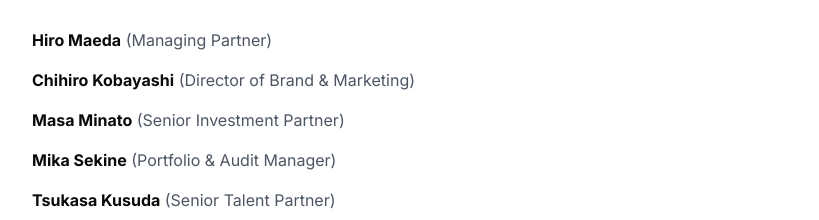
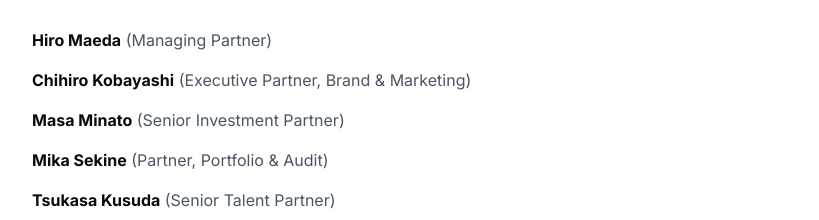
Before and after one commit to heromaeda/allstarglobal, a Next.js app: page /allstarglobal/ in a window 1280 px wide. Shown: the part 661-881 px from the top of the page, without its empty margins (64-883 px from the left). Built offline with nearby package versions, Linux system fonts and the light colour scheme.

Commit message:
Update page.tsx
Changed Chihiro and Mika's title

```diff
--- a/app/page.tsx
+++ b/app/page.tsx
@@ -49,7 +49,7 @@ export default function Home() {
             </li>
             <li>
               <Link href="#" className="font-bold hover:underline">Chihiro Kobayashi</Link>
-              <span className="text-gray-600"> (Director of Brand & Marketing)</span>
+              <span className="text-gray-600"> (Executive Partner, Brand & Marketing)</span>
             </li>
             <li>
               <Link href="#" className="font-bold hover:underline">Masa Minato</Link>
@@ -57,7 +57,7 @@ export default function Home() {
             </li>
             <li>
               <Link href="#" className="font-bold hover:underline">Mika Sekine</Link>
-              <span className="text-gray-600"> (Portfolio & Audit Manager)</span>
+              <span className="text-gray-600"> (Partner, Portfolio & Audit)</span>
            </li>
             <li>
               <Link href="#" className="font-bold hover:underline">Tsukasa Kusuda</Link>
```
